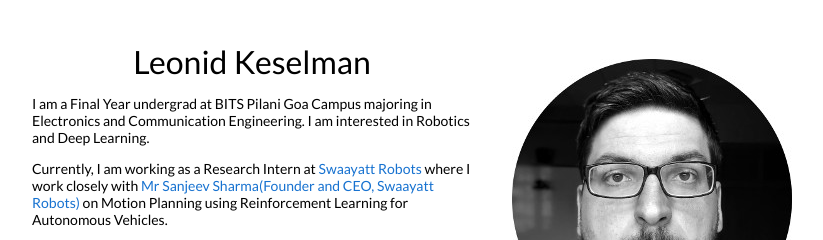
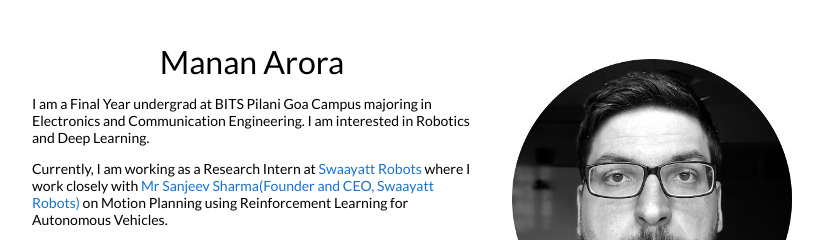
Before and after one commit to Manaro-Alpha/Manar-Alpha.github.io, a Jekyll site: the page built from _posts/2023-08-09-pairwise.markdown, in a window 1280 px wide and 900 px high. Shown: the top 240 px of the window, without its empty margins (228-1051 px from the left). Built offline with Jekyll 4.4.1, drawn with Linux system fonts in a browser that asks for light colours.

Commit message:
Added changes

```diff
--- a/_config.yml
+++ b/_config.yml
@@ -9,7 +9,7 @@ name: Manan Arora
 # description: the profile of an engineer, researcher and software developer
 
 # URL of your avatar or profile pic (you could use your GitHub profile pic)
-avatar:
+avatar: images/Manan_crop.jpg
 
 #
 # Flags below are optional
@@ -19,6 +19,7 @@ avatar:
 footer-links:
   dribbble:
   email: mananarora405@gmail.com
+  cv:
   facebook:
   flickr:
   github: Manaro-Alpha
--- a/_layouts/default.html
+++ b/_layouts/default.html
@@ -32,7 +32,7 @@
           <tr style="padding:0px">
             <td style="padding:2.5%;width:60%;vertical-align:middle">
               <h1>
-                Leonid Keselman
+                Manan Arora
               </h1>
               <!-- <p>I am a PhD student at the <a href="https://www.ri.cmu.edu/">Robotics Institute</a>, part of the <a href="https://www.scs.cmu.edu/">School of Computer Science</a> at <a href="https://www.cmu.edu/">Carnegie Mellon University</a>, where I work on 3D computer vision. My PhD advisor is <a href="http://www.cs.cmu.edu/~hebert/">Martial Hebert</a>. -->
               <p>I am a Final Year undergrad at BITS Pilani Goa Campus majoring in Electronics and Communication Engineering. I am interested in Robotics and Deep Learning.
```
Also changed, not shown: images/Manan_crop.jpg (added).
